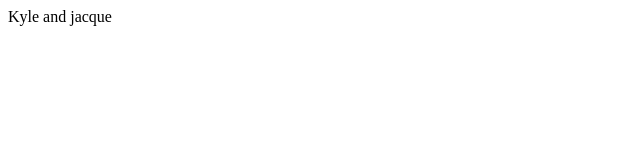
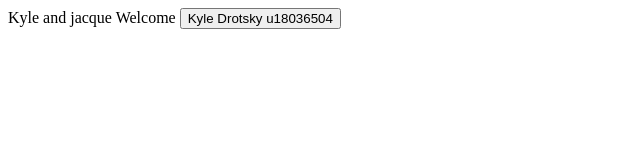
Before and after one commit to KyleMattD/INF272Practical, a plain HTML site: page index.html in a window 1280 px wide. Shown: the whole page, without its empty margins (0-640 px from the left). Drawn offline with Linux system fonts and the light colour scheme.

Commit message:
Update index.html

```diff
--- a/index.html
+++ b/index.html
@@ -1 +1,9 @@
 Kyle and jacque
+
+<html>
+  <head>Welcome</head>
+  <title> Weclome to the website</title>
+  <body>
+    <button type="button"> Kyle Drotsky u18036504 </button>
+  </body
+</html>
```
